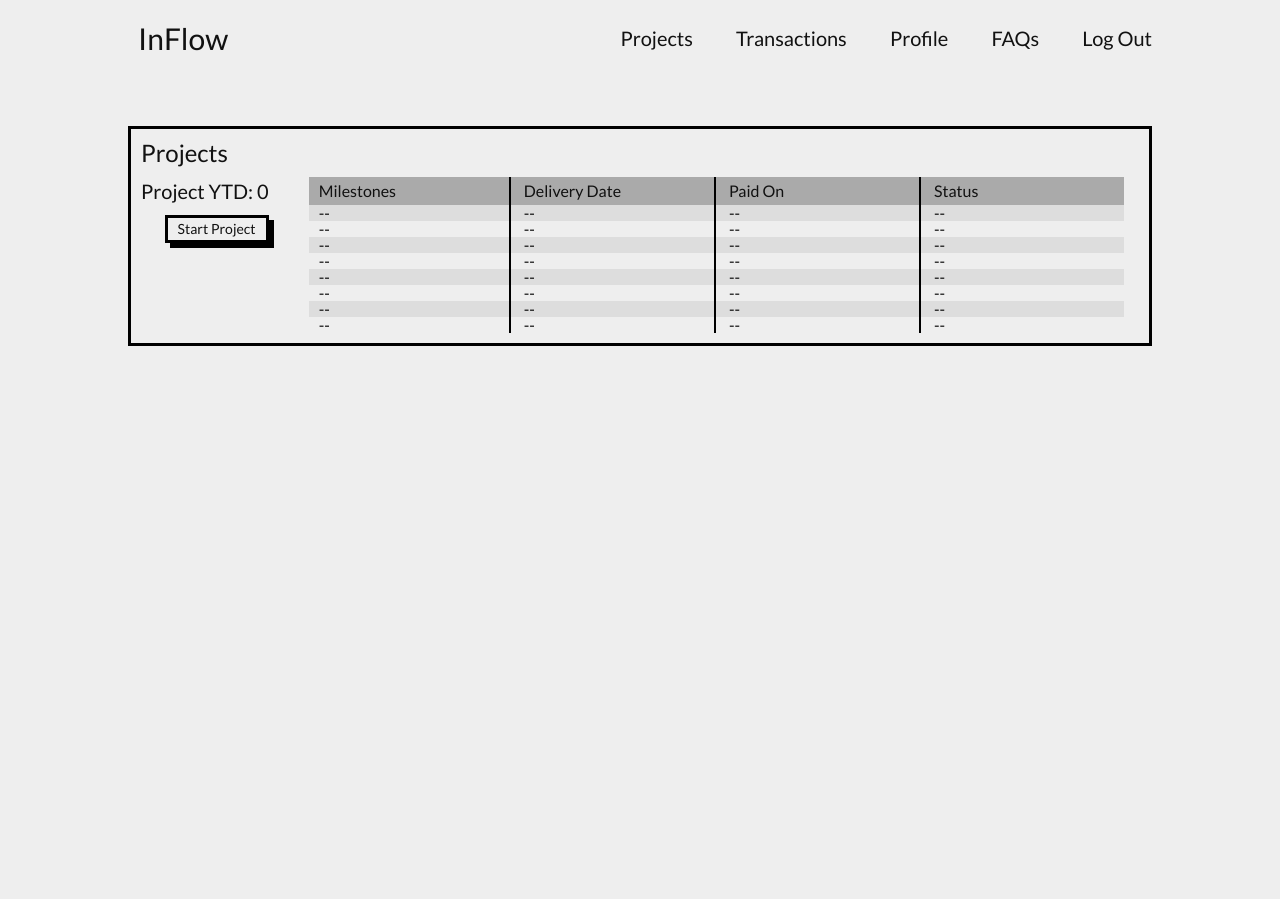
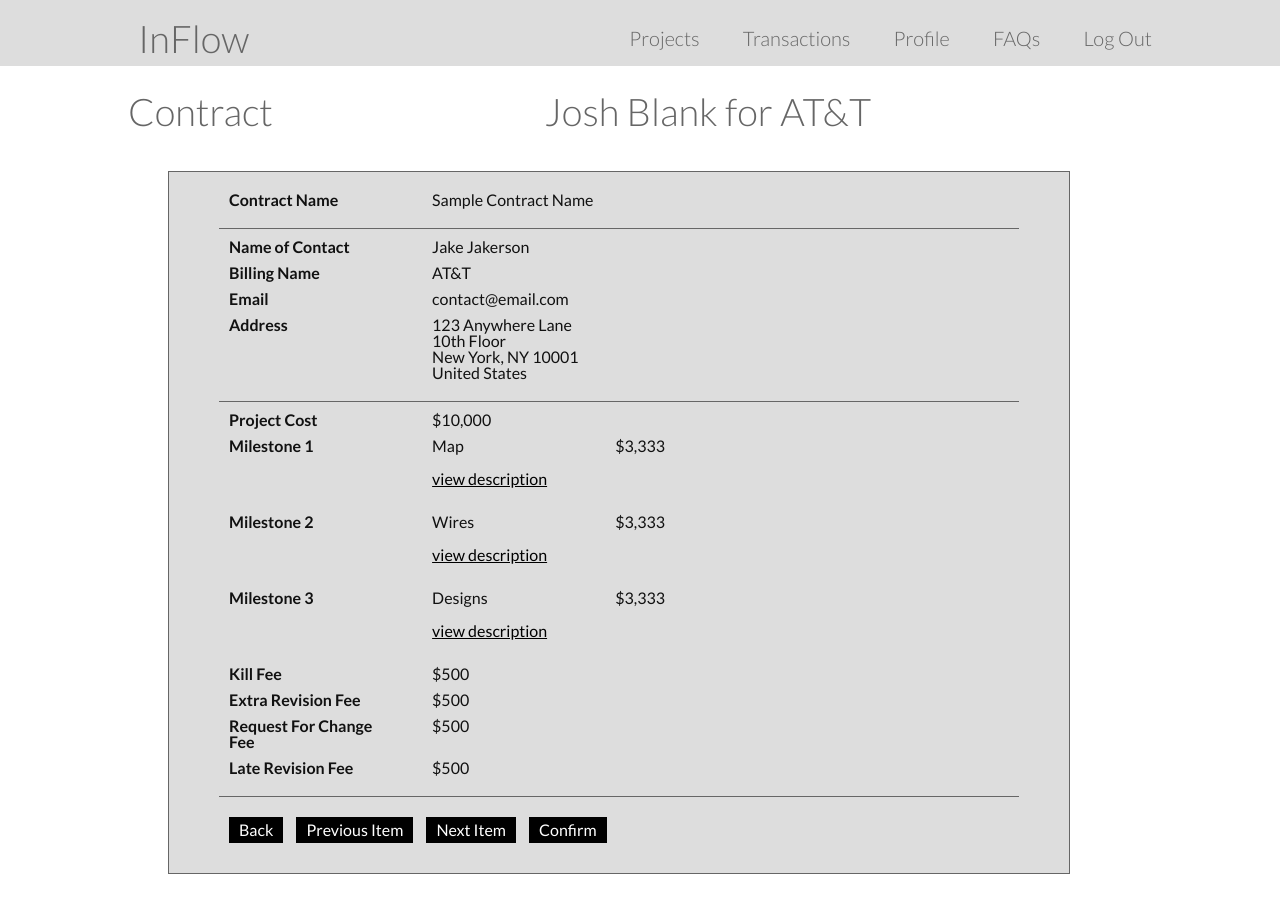
Before and after one commit to bkatchmar/InflowBaseCode, a Django app: page /inflow/demo/myprojects/amend-contract/ in a window 1280 px wide. Before the commit the page ends 346 px from the top, so only its background shows below. Run offline with Django 3.2, Linux system fonts and the light colour scheme; some libraries are stand-ins or nearby versions.

Commit message:
PRDDEV-49 - Starting up with the New Contract Edit Screens

```diff
--- a/inflowhq/inflowco/static/css/base.css
+++ b/inflowhq/inflowco/static/css/base.css
@@ -119,19 +119,24 @@ div.lean-modal-overlay.finish hr { margin: 60px 0px 12px; border: 1px solid blac
 div.lean-modal-overlay.finish a { color: black; padding: 10px 170px 18px; text-align: center; text-decoration: none; }
 
 /* Demo Level CSS - Low Fidelity */
-body { background-color: #EEE; color: #111; font-family: Lato, Verdana, sans-serif; margin: 0px auto; width: 1024px; }
+body { background-color: #FFF; color: #111; font-family: Lato, Verdana, sans-serif; margin: 0px; width: auto; }
 a, a:link, a:visited, a:hover, a:active { color: #004080; }
 
-header { overflow: auto; padding: 0px 0px 10px; }
-header div.company { float: left; font-size: 30px; padding: 30px 25px 10px 10px; }
+header { background-color: #DDD; color: #666; overflow: auto; padding: 0px; }
+header div.container { margin: 0px auto; overflow: auto; padding: 0px 0px 10px; width: 1024px; }
+header div.company { float: left; font-size: 38px; font-weight: 300; padding: 30px 25px 10px 10px; }
 header nav { float: right; padding: 30px 0px 0px; }
 header nav ul li { display: inline-block; }
 header nav ul li a,
 header nav ul li a:link,
 header nav ul li a:visited,
 header nav ul li a:hover,
-header nav ul li a:active  { color: #111; font-size: 20px; padding: 0px 0px 0px 40px; text-decoration: none; }
+header nav ul li a:active  { color: #666; font-size: 20px; font-weight: 300; padding: 0px 0px 0px 40px; text-decoration: none; }
 
+main { margin: 0px auto; overflow: hidden; width: 1024px; }
+main div.header { color: #666; font-size: 38px; font-weight: 300; line-height: 40px; margin: 25px 0px 10px; }
+main div.header span.sub-header { display: inline-block; margin: 0px auto; text-align: center; width: 870px; }
+main a.hidden, main a.hidden:link { display: none; }
 main div.home-page-panels div.left-panel { float: left; padding: 65px 0px 0px; width: 60%; }
 main div.home-page-panels div.left-panel div { font-size: 24px; font-weight: 700; line-height: 44px; }
 main div.home-page-panels div.right-panel { float: left; padding: 65px 0px 0px; width: 40%; }
@@ -151,19 +156,63 @@ main div.home-page-panels div.right-panel div.social-media-login-btn a:visited,
 main div.home-page-panels div.right-panel div.social-media-login-btn a:hover,
 main div.home-page-panels div.right-panel div.social-media-login-btn a:active { color: #111; display: block; font-size: 20px; padding: 10px 40px; text-decoration: none; }
 
-main div.data-table { border: 3px solid #000; margin: 60px 0px 0px; overflow: auto; padding: 10px 25px 10px 10px; }
-main div.data-table div.header { font-size: 24px; line-height: 28px; margin: 0px 0px 10px; }
-main div.data-table div.info-panel { float: left; font-size: 20px; margin: 0px 20px 0px 0px; }
-main div.data-table div.info-panel div { line-height: 28px; }
-main div.data-table div.info-panel a,
-main div.data-table div.info-panel a:link,
-main div.data-table div.info-panel a:visited,
-main div.data-table div.info-panel a:hover,
-main div.data-table div.info-panel a:active { border: 3px solid #000; box-shadow: 5px 5px 0px #000; color: #111; float: right; font-size: 14px; margin: 10px 0px 0px 0px; padding: 3px 10px; text-decoration: none; -moz-box-shadow: 5px 5px 0px #000; -webkit-box-shadow: 5px 5px 0px #000; }
-main div.data-table div.info-panel a.hidden, main div.data-table div.info-panel a.hidden:link { display: none; }
-main div.data-table div.table { float: right; }
-main div.data-table div.table div.header { background-color: #aaa; font-size: 16px; margin: 0px; }
-main div.data-table div.table div.row { background-color: #ddd; }
-main div.data-table div.table div.row.alt { background-color: #eee; }
-main div.data-table div.table div span { border-right: 2px solid #000; display: inline-block; padding: 0px 0px 0px 10px; width: 190px; }
-main div.data-table div.table div span:last-child { border-right: none; }
+main div.alert-table { clear: right; color: #666; float: right; margin: 60px 0px 0px; width: 750px; }
+main div.alert-table div { border: 2px solid #aaa; border-bottom: none; padding: 15px 10px; }
+main div.alert-table div a,
+main div.alert-table div a:link,
+main div.alert-table div a:visited,
+main div.alert-table div a:hover,
+main div.alert-table div a:active { color: #666; }
+main div.alert-table div.alert-table-header { background-color: #bbb; font-size: 18px; }
+main div.alert-table div:last-child { border-bottom: 2px solid #bbb; }
+
+main div.data-table { clear: right; float: right; margin: 30px 0px 0px; width: 750px; }
+main div.data-table div.data-table-header {}
+main div.data-table div.data-table-header span { background-color: #bbb; margin: 1px 0px; text-align: center; text-transform: uppercase; }
+main div.data-table div.row {}
+main div.data-table div.row.alt span { background-color: #bbb; }
+main div.data-table div span { border: 2px solid #bbb; color: #666; display: inline-block; padding: 5px 2px; width: 177px; }
+main div.data-table div span:last-child {}
+
+main div.amend-contract-container { background-color: #DDD; border: 1px solid #666; clear: both; float: left; margin: 30px 0px 25px 40px; padding: 10px 50px; width: 800px; }
+main div.amend-contract-container div.line { padding: 0px 0px 10px; }
+main div.amend-contract-container div.section { border-bottom: 1px solid #666; padding: 10px 0px; }
+main div.amend-contract-container div.section.off { display: none; }
+main div.amend-contract-container div.section span.header { display: inline-block; font-weight: bold; margin: 0px 50px 0px 10px; vertical-align: top; width: 150px; }
+main div.amend-contract-container div.section span.value { cursor: pointer; display: inline-block; }
+main div.amend-contract-container div.section span.edit-input { display: inline-block; }
+main div.amend-contract-container div.section span.edit-btn { border-bottom: 3px solid #006400; color: #006400; cursor: pointer; display: none; margin: 0px 0px 0px 15px; }
+
+main div.amend-contract-container div.section span.buttons a:link,
+main div.amend-contract-container div.section span.buttons a:visited,
+main div.amend-contract-container div.section span.buttons a:hover,
+main div.amend-contract-container div.section span.buttons a:active { background-color: #555; color: #FFF; display: inline-block; margin: 0px 0px 0px 10px; padding: 5px 10px; text-decoration: none; }
+
+main div.amend-contract-container div.section span.buttons a.cancel:link,
+main div.amend-contract-container div.section span.buttons a.cancel:visited,
+main div.amend-contract-container div.section span.buttons a.cancel:hover,
+main div.amend-contract-container div.section span.buttons a.cancel:active { background-color: transparent; color: #000; }
+main div.amend-contract-container div.section span.buttons a.save:link,
+main div.amend-contract-container div.section span.buttons a.save:visited,
+main div.amend-contract-container div.section span.buttons a.save:hover,
+main div.amend-contract-container div.section span.buttons a.save:active {}
+
+main div.amend-contract-container div.section div.line.off { display: none; }
+main div.amend-contract-container div.section div.line:hover span.value { border-bottom: 3px solid #006400; padding: 0px 0px; }
+main div.amend-contract-container div.section div.line:hover span.edit-btn { display: inline-block; }
+main div.amend-contract-container div.section span.value span.off { display: none; }
+main div.amend-contract-container div.section span.value br.off { display: none; }
+main div.amend-contract-container div.confirm { padding: 20px 0px; }
+main div.amend-contract-container div.confirm a:link,
+main div.amend-contract-container div.confirm a:visited,
+main div.amend-contract-container div.confirm a:hover,
+main div.amend-contract-container div.confirm a:active { background-color: #000; color: #FFF; display: inline-block; margin: 0px 0px 0px 10px; padding: 5px 10px; text-decoration: none; }
+main div.amend-contract-container div.section div.line input[type="text"],
+main div.amend-contract-container div.section div.line input[type="email"] { padding: 6px; width: 150px; }
+
+main div.amend-contract-container div.line.milestones span.value { width: 400px; }
+main div.amend-contract-container div.line.milestones span.value span { display: inline-block; overflow: hidden; padding: 0px 0px 15px; text-overflow: ellipsis; width: 180px; white-space: nowrap; }
+main div.amend-contract-container div.line.milestones span.value span a:link,
+main div.amend-contract-container div.line.milestones span.value span a:visited,
+main div.amend-contract-container div.line.milestones span.value span a:hover,
+main div.amend-contract-container div.line.milestones span.value span a:active { color: #000; }
--- a/inflowhq/inflowco/static/css/create.contract.css
+++ b/inflowhq/inflowco/static/css/create.contract.css
@@ -3,7 +3,7 @@ body { width: auto; }
 header { background-color: #DDD; padding: 0px; }
 header div.label { font-size: 24px; font-weight: 300; margin: 0px auto; padding: 30px 0px; text-align: center; text-transform: lowercase; width: 1024px; }
 
-main { margin: 0px auto; width: 1024px; }
+main { margin: 0px auto; overflow: visible; width: 1024px; }
 main form.steps-container { border-left: 1px #000 solid; margin: 70px 0px 0px; }
 main form.steps-container div.step { padding: 0px 0px 25px; }
 main form.steps-container div.step div.index { background-color: #000; border-radius: 25px; color: #FFF; float: left; margin: 0px 0px 0px -15px; padding: 7px 10px; -moz-border-radius: 25px; -webkit-border-radius: 25px; }
--- /dev/null
+++ b/inflowhq/inflowdemo/templates/amendcontract.html
@@ -0,0 +1,154 @@
+{% load staticfiles %}
+<!doctype html>
+<html lang="en-US">
+<head>
+	<link rel="stylesheet" href="//fonts.googleapis.com/css?family=Lato:100,300,400,700" />
+	<link rel="stylesheet" href="{% static 'css/base.css' %}?d=20180106" />
+	<title>Inflow Demo - View My Projects</title>
+</head>
+<body>
+	<header>
+		<div class="container">
+			<div class="company">InFlow</div>
+			<nav>
+				<ul>
+					<li>
+						<a href="{% url 'htmldemos:demo_create_contract' %}">Projects</a>
+					</li>
+					<li>
+						<a href="#">Transactions</a>
+					</li>
+					<li>
+						<a href="#">Profile</a>
+					</li>
+					<li>
+						<a href="#">FAQs</a>
+					</li>
+					<li>
+						<a href="#">Log Out</a>
+					</li>
+				</ul>
+			</nav>
+		</div>
+	</header>
+	<main ng-app="amendContractApp" ng-controller="amendContractCtrl" ng-init="contractBasis='deliverables';contractName='Sample Contract Name';contactName='Jake Jakerson';step='';origVal='';">
+		<div class="header">Contract<span class="sub-header">Josh Blank for AT&amp;T</span></div>
+		<div class="summary amend-contract-container">
+				<div class="section">
+					<div class="line" ng-class="{'off': step==='edit-name'}">
+						<span class="header">Contract Name</span>
+						<span class="value" ng-bind="contractName" ng-click="changeStep('edit-name',contractName)"></span>
+						<span class="edit-btn" ng-click="changeStep('edit-name',contractName)">Edit</span>
+					</div>
+					<div class="line" ng-class="{'off': step!='edit-name'}">
+						<span class="header">Contract Name</span>
+						<span class="edit-input"><input type="text" name="contract-name" placeholder="New Contract Name" ng-model="contractName" /></span>
+						<span class="buttons">
+							<span><a href="#" class="cancel" ng-click="cancelStep('contractName')">Cancel</a></span>
+							<span><a href="#" class="save" ng-click="changeStep('','')">Save</a></span>
+						</span>
+					</div>
+				</div>
+				<div class="section">
+					<div class="line">
+						<span class="header">Name of Contact</span>
+						<span class="value" ng-bind="contactName"></span>
+						<span class="edit-btn">Edit</span>
+					</div>
+					<div class="line">
+						<span class="header">Billing Name</span>
+						<span class="value">AT&amp;T</span>
+						<span class="edit-btn">Edit</span>
+					</div>
+					<div class="line">
+						<span class="header">Email</span>
+						<span class="value">contact@email.com</span>
+						<span class="edit-btn">Edit</span>
+					</div>
+					<div class="line">
+						<span class="header">Address</span>
+						<span class="value">
+							<span>123 Anywhere Lane</span><br />
+							<span>10th Floor</span><br />
+							<span>New York</span>,&nbsp;<span>NY</span>&nbsp;<span>10001</span><br />
+							<span>United States</span>
+						</span>
+					</div>
+				</div>
+				<div class="section" ng-class="{'off': contractBasis==='time'}">
+					<div class="line">
+						<span class="header">Project Cost</span>
+						<span class="value">$10,000</span>
+					</div>
+					<div class="line milestones" ng-repeat="m in milestones">
+						<span class="header">Milestone <span ng-bind="m.index"></span></span>
+						<span class="value">
+							<span ng-bind="m.nickname"></span>
+							<span ng-bind="m.distribution"></span>
+							<span><a href="#">view description</a></span>
+						</span>
+					</div>
+					<div class="line">
+						<span class="header">Kill Fee</span>
+						<span class="value">$500</span>
+					</div>
+					<div class="line">
+						<span class="header">Extra Revision Fee</span>
+						<span class="value">$500</span>
+					</div>
+					<div class="line">
+						<span class="header">Request For Change Fee</span>
+						<span class="value">$500</span>
+					</div>
+					<div class="line">
+						<span class="header">Late Revision Fee</span>
+						<span class="value">$500</span>
+					</div>
+				</div>
+				<div class="section" ng-class="{'off': contractBasis==='deliverables'}">
+					<div class="line">
+						<span class="header">Project Cost</span>
+						<span class="value">$10,000</span>
+					</div>
+					<div class="line">
+						<span class="header">Payment Frequency</span>
+						<span class="value">Weekly</span>
+					</div>
+					<div class="line">
+						<span class="header">Kill Fee</span>
+						<span class="value">$500</span>
+					</div>
+				</div>
+				<div class="confirm">
+					<span><a href="#">Back</a></span>
+					<span><a href="#">Previous Item</a></span>
+					<span><a href="#">Next Item</a></span>
+					<span><a href="#">Confirm</a></span>
+				</div>
+			</div>
+	</main>
+	<footer></footer>
+	<script src="https://ajax.googleapis.com/ajax/libs/jquery/3.2.1/jquery.min.js"></script>
+	<script src="https://ajax.googleapis.com/ajax/libs/jqueryui/1.12.1/jquery-ui.min.js"></script>
+	<script src="https://s3.us-east-2.amazonaws.com/inflowcssjs/jquery.leanModal.min.js"></script>
+	<script src="https://ajax.googleapis.com/ajax/libs/angularjs/1.6.4/angular.min.js"></script>
+	<script>
+		var app = angular.module("amendContractApp", []);
+		app.controller("amendContractCtrl", function($scope) {
+			$scope.milestones = [
+				{"index":1,"nickname":"Map","revisions":"1","description":"","distribution":"$3,333"},
+				{"index":2,"nickname":"Wires","revisions":"1","description":"","distribution":"$3,333"},
+				{"index":3,"nickname":"Designs","revisions":"1","description":"","distribution":"$3,333"}
+			];
+			$scope.changeStep = function(stepNumber,valToChange) {
+				$scope.step = stepNumber;
+				$scope.origVal = valToChange;
+			}
+			$scope.cancelStep = function(stepCanceled) {
+				$scope.step = "";
+				$scope[stepCanceled] = $scope.origVal;
+				$scope.origVal = "";
+			}
+		});
+	</script>
+</body>
--- a/inflowhq/inflowdemo/templates/createcontract.html
+++ b/inflowhq/inflowdemo/templates/createcontract.html
@@ -5,7 +5,7 @@
 	<link rel="stylesheet" href="//fonts.googleapis.com/css?family=Lato:100,300,400,700" />
 	<link rel="stylesheet" href="https://ajax.googleapis.com/ajax/libs/jqueryui/1.12.1/themes/smoothness/jquery-ui.css" />
 	<link rel="stylesheet" href="{% static 'css/base.css' %}" />
-	<link rel="stylesheet" href="{% static 'css/create.contract.css' %}" />
+	<link rel="stylesheet" href="{% static 'css/create.contract.css' %}?" />
 	<title>Inflow Demo - Create New Contract</title>
 </head>
 <body>
--- a/inflowhq/inflowdemo/templates/demologin.html
+++ b/inflowhq/inflowdemo/templates/demologin.html
@@ -3,7 +3,7 @@
 <html lang="en-US">
 <head>
 	<link rel="stylesheet" href="//fonts.googleapis.com/css?family=Lato:100,300,400,700" />
-	<link rel="stylesheet" href="{% static 'css/base.css' %}" />
+	<link rel="stylesheet" href="{% static 'css/base.css' %}?" />
 	<title>Inflow Demo - Base Login Page</title>
 </head>
 <body>
--- a/inflowhq/inflowdemo/templates/myprojects.html
+++ b/inflowhq/inflowdemo/templates/myprojects.html
@@ -3,16 +3,17 @@
 <html lang="en-US">
 <head>
 	<link rel="stylesheet" href="//fonts.googleapis.com/css?family=Lato:100,300,400,700" />
-	<link rel="stylesheet" href="{% static 'css/base.css' %}" />
+	<link rel="stylesheet" href="{% static 'css/base.css' %}?d=201801" />
 	<title>Inflow Demo - View My Projects</title>
 </head>
 <body>
 	<header>
+		<div class="container">
 			<div class="company">InFlow</div>
 			<nav>
 				<ul>
 					<li>
-					<a href="#">Projects</a>
+						<a href="{% url 'htmldemos:demo_create_contract' %}">Projects</a>
 					</li>
 					<li>
 						<a href="#">Transactions</a>
@@ -28,19 +29,20 @@
 					</li>
 				</ul>
 			</nav>
+		</div>
 	</header>
 	<main>
+		<div class="header">Projects</div>
+		<a href="#base-overlay" class="hidden"></a>
+		<div class="alert-table">
+			<div class="alert-table-header">Projects for Review</div>
+			<div><a href="{% url 'htmldemos:demo_amend_contract' %}">CONTRACT: Review request from Josh Blank for AT&amp;T Web Redesign</a></div>
+			<div><a href="{% url 'htmldemos:demo_amend_contract' %}">REVIEW: Review request of Wireframes from Jake Jakerson</a></div>
+		</div>
 		<div class="data-table">
-			<div class="header">Projects</div>
-			<div class="info-panel">
-				<div>Project YTD: 0</div>
-				<a href="{% url 'htmldemos:demo_create_contract' %}">Start Project</a>
-				<a href="#base-overlay" class="hidden"></a>
-			</div>
-			<div class="table">
-				<div class="header">
+			<div class="data-table-header">
 				<span>Milestones</span>
-					<span>Delivery Date</span>
+				<span>Date</span>
 				<span>Paid On</span>
 				<span>Status</span>
 			</div>
@@ -91,7 +93,6 @@
 				<span>--</span>
 				<span>--</span>
 				<span>--</span>
-				</div>
 			</div>
 		</div>
 		<div class="lean-modal-overlay welcome" id="base-overlay">
--- a/inflowhq/inflowdemo/urls.py
+++ b/inflowhq/inflowdemo/urls.py
@@ -7,5 +7,6 @@ urlpatterns = [
     url(r'^myprojects/create-contract/freelancer-msg', views.DemoCreateContractFreelancer.as_view(), name='demo_create_contract_freelancer'),
     url(r'^myprojects/create-contract/client-msg', views.DemoCreateContractClient.as_view(), name='demo_create_contract_freelancer'),
     url(r'^myprojects/create-contract/', views.DemoCreateNewContract.as_view(), name='demo_create_contract'),
+    url(r'^myprojects/amend-contract/', views.DemoAmendContract.as_view(), name='demo_amend_contract'),
     url(r'^myprojects/', views.DemoMyProjectsScreen.as_view(), name='demo_my_projects'),
 ]
--- a/inflowhq/inflowdemo/views.py
+++ b/inflowhq/inflowdemo/views.py
@@ -45,3 +45,12 @@ class DemoCreateContractFreelancer(TemplateView):
 
     def post(self, request):
         return render(request, self.template_name)
+
+class DemoAmendContract(TemplateView):
+    template_name = "amendcontract.html"
+
+    def get(self, request):
+        return render(request, self.template_name)
+
+    def post(self, request):
+        return render(request, self.template_name)
```
Also changed, not shown: 9 other files. Lines whose indentation alone changed are shown as unchanged.
